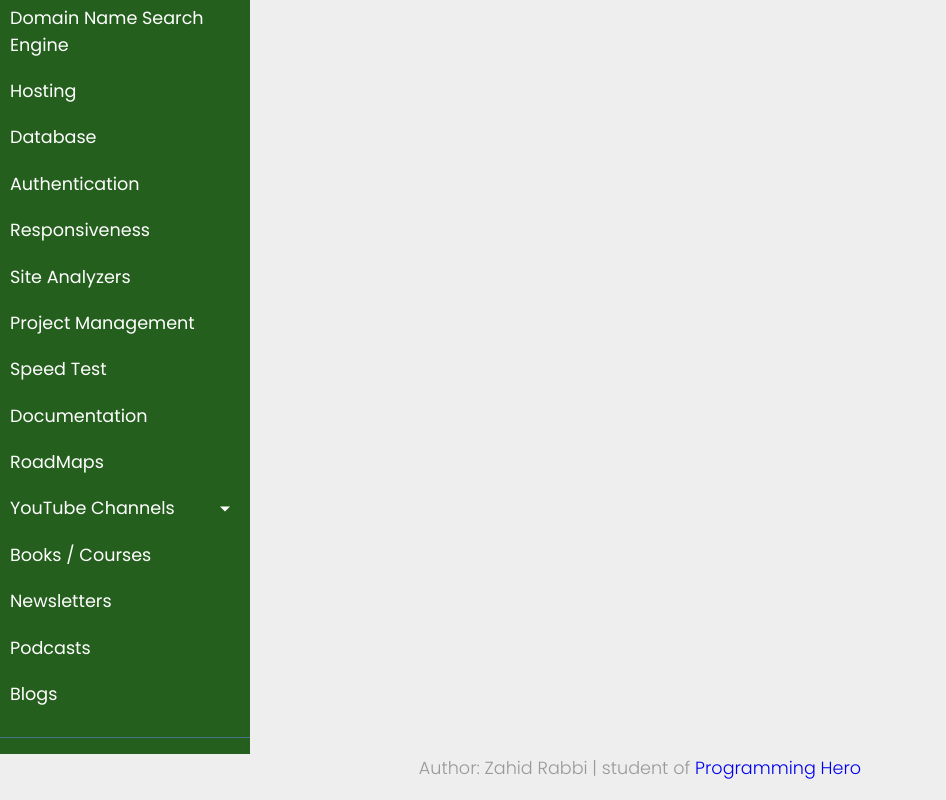
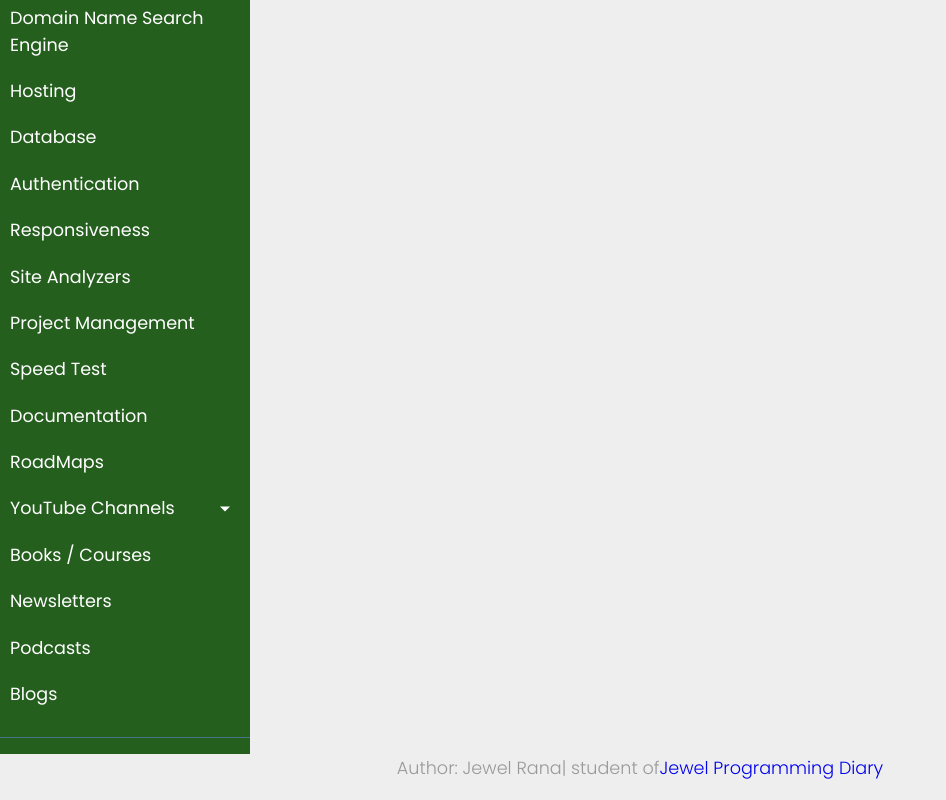
Before and after one commit to jewelxy/free-developer-resource, a plain HTML site: page index.html in a window 1280 px wide. Shown: the part 789-1589 px from the top of the page, without its empty margins (0-946 px from the left). Drawn offline with nearby package versions, Linux system fonts and the light colour scheme.

Commit message:
Update index.html

```diff
--- a/index.html
+++ b/index.html
@@ -1150,7 +1150,7 @@
     </script>
 </body>
 <footer>
-    <p>Author: Zahid Rabbi | student of<a href="https://jewelprogrammingdiary.blogspot.com//"> Programming Hero</a></p>
+    <p>Author: Jewel Rana| student of<a href="https://jewelprogrammingdiary.blogspot.com//">Jewel Programming Diary</a></p>
 </footer>
 
 </html>
```
